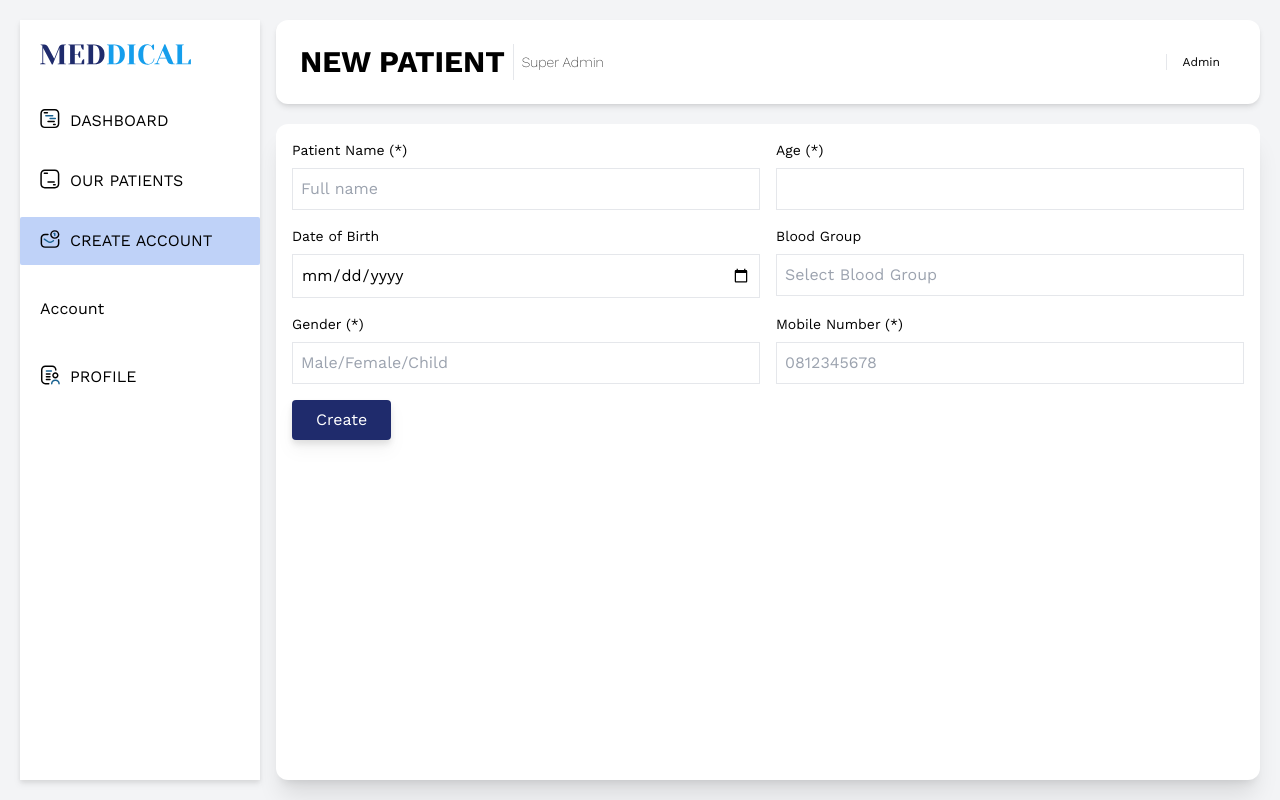
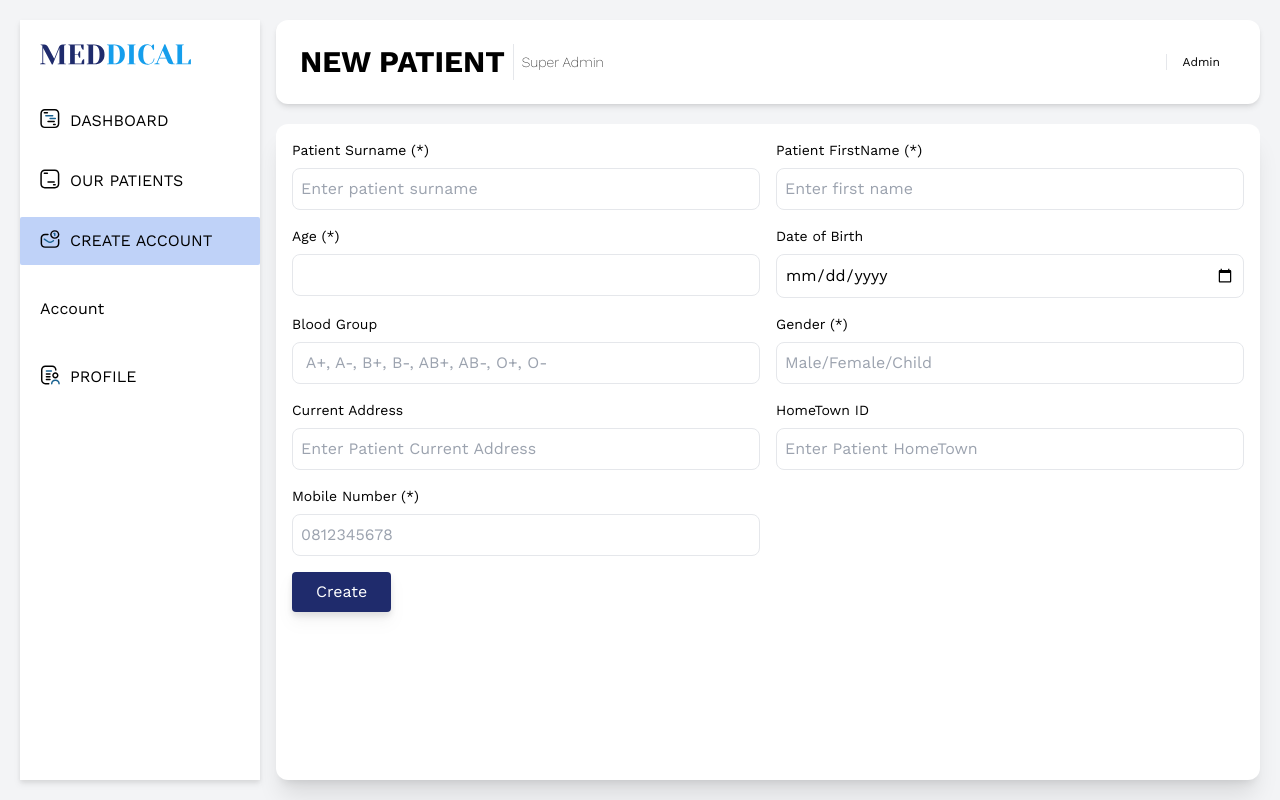
Before and after one commit to Nwanne-san/st-josephs, a Next.js app in the folder frontend/: page /dashboard/createaccount in a window 1280 px wide. Built offline with nearby package versions, Linux system fonts and the light colour scheme.

Commit message:
feat: update form inputs on backend and frontend folders

```diff
--- a/frontend/src/app/dashboard/components/FormInput.tsx
+++ b/frontend/src/app/dashboard/components/FormInput.tsx
@@ -1,11 +1,21 @@
 export const inputFields = [
   {
+    id: "surname",
+    label: "Patient Surname (*)",
+    name: "surname",
+    type: "text",
+    required: true,
+    placeholder: "Enter patient surname",
+    className: "focus:border-blue-2 duration-200",
+  },
+  {
     id: "name",
-      label: "Patient Name (*)",
+    label: "Patient FirstName (*)",
     name: "name",
     type: "text",
     required: true,
-      placeholder: 'Full name',
+    placeholder: "Enter first name",
+    className: "focus:border-blue-2 duration-200",
   },
   {
     id: "age",
@@ -13,20 +23,23 @@ export const inputFields = [
     name: "age",
     type: "number",
     required: true,
+    className: "focus:border-blue-2 duration-200",
   },
   {
     id: "doB",
     label: "Date of Birth",
     name: "doB",
     type: "date",
+    placeholder: ''
   },
   {
     id: "bloodGroup",
     label: "Blood Group",
     name: "bloodGroup",
     type: "dropdown",
-      placeholder: "Select Blood Group",
-      options: ["A+", "A-", "B+", "B-", "AB+", "AB-", "O+", "O-"],
+    // placeholder: "Select Blood Group",
+    className: "focus:border-blue-2 duration-200",
+    placeholder: ` A+, A-, B+, B-, AB+, AB-, O+, O-`,
   },
   {
     id: "gender",
@@ -35,22 +48,32 @@ export const inputFields = [
     type: "text",
     placeholder: "Male/Female/Child",
     required: true,
+    className: "focus:border-blue-2 duration-200",
   },
-    // {
-    //   id: "email",
-    //   label: "Email ID",
-    //   name: "email",
-    //   type: "dropdown",
-    //   placeholder: "Select Email Domain",
-    //   options: ["@gmail.com", "@yahoo.com", "@outlook.com", "@icloud.com"],
-    // },
+  {
+    id: "address",
+    label: "Current Address",
+    name: "address",
+    type: "text",
+    placeholder: "Enter Patient Current Address ",
+    className: "focus:border-blue-2 duration-200",
+  },
+  {
+    id: "homeTown",
+    label: "HomeTown ID",
+    name: "homeTown",
+    type: "text",
+    placeholder: "Enter Patient HomeTown ",
+    className: "focus:border-blue-2 duration-200",
+  },
   {
     id: "contactNumber",
     label: "Mobile Number (*)",
     name: "contactNumber",
     type: "text",
     required: true,
-      placeholder: '0812345678' ,
+    placeholder: "0812345678",
+    className: "focus:border-blue-2 duration-200",
   },
   // {
   //   id: "height",
@@ -64,5 +87,4 @@ export const inputFields = [
   //   name: "weight",
   //   type: "text",
   // },
-
 ];
--- a/frontend/src/app/dashboard/components/ui/Modal.tsx
+++ b/frontend/src/app/dashboard/components/ui/Modal.tsx
@@ -16,8 +16,7 @@ const Modal: React.FC<ModalProps> = ({
   <>
     {isModalOpen && (
       <div className="fixed inset-0 bg-black bg-opacity-50 flex items-center justify-center z-50">
-        <div className="relative bg-white p-6 rounded-lg shadow-lg w-96">
-          {/* Modal Header */}
+        <div className="relative bg-white p-6 rounded-lg shadow-lg w-fit">
           <div className="flex justify-between items-center mb-4">
             <h2 className="text-lg font-semibold">{modalHeader}</h2>
             <button className="p-1 text-gray-500 hover:text-gray-700 hover:bg-gray-200 duration-200 rounded-full" onClick={onClose}>
--- a/frontend/src/app/dashboard/createaccount/page.tsx
+++ b/frontend/src/app/dashboard/createaccount/page.tsx
@@ -5,14 +5,16 @@ import { inputFields } from "../components/FormInput"; // Assuming inputFields i
 // import { X } from "lucide-react";
 // import Dropdown from "@/components/ui/Dropdown";
 
-
 export default function PatientForm() {
   const [name, setFullName] = useState<string>("");
+  const [surname, setSurname] = useState<string>("");
   const [age, setAge] = useState<string>("");
   const [errors, setErrors] = useState<string | null>(null);
   const [bloodGroup, setBloodGroup] = useState("");
   const [doB, setDoB] = useState("");
   const [gender, setGender] = useState("");
+  const [address, setAddress] = useState("");
+  const [homeTown, setHomeTown] = useState("");
   const [contactNumber, setContactNumber] = useState("");
   // const [admissionDate, setAdmissionDate] = useState("");
 
@@ -23,14 +25,25 @@ export default function PatientForm() {
     const { name, value } = e.target;
 
     switch (name) {
+      case "surname":
+        setSurname(value);
+        break;
       case "name":
         setFullName(value);
         break;
       case "age":
         setAge(value);
         break;
+
       case "bloodGroup":
         setBloodGroup(value);
+        break;
+
+      case "address":
+        setAddress(value);
+        break;
+      case "homeTown":
+        setHomeTown(value);
         break;
       case "doB":
         setDoB(value);
@@ -51,15 +64,18 @@ export default function PatientForm() {
     const token = localStorage.getItem("adminToken");
 
     try {
-const response = await axios.post(
+      const response = await axios.post(
         "http://localhost:5000/api/patients", // API endpoint
         {
+          surname,
           name,
           age,
           bloodGroup,
           doB: new Date(doB).getTime(), // If using a date input, conve
           gender,
           contactNumber,
+          address,
+          homeTown,
           // createdBy: 'someUserId',
         },
         {
@@ -69,7 +85,7 @@ const response = await axios.post(
           },
         }
       );
-      console.log(response.data)
+      console.log(response.data);
 
       alert("Patient created successfully!");
       setErrors(null);
@@ -94,28 +110,40 @@ const response = await axios.post(
                 placeholder={field.placeholder}
               />
             ) : ( */}
-              {field.name === "doB" ? (
+            {field.name === "doB" ? (
               <input
                 type="date"
                 name="doB"
-                value={doB}  // Set the value of doB as a date string
+                value={doB} // Set the value of doB as a date string
                 onChange={handleChange}
-                className="border p-2 w-full"
-                placeholder={field.placeholder}
+                className={`border p-2 w-full rounded-lg ${field.className}`}
+                // placeholder={field.placeholder}
               />
             ) : (
               <input
                 type={field.type}
                 name={field.name}
                 value={
-                  field.name === "name" ? name :
-                  field.name === "age" ? age :
-                  field.name === "bloodGroup" ? bloodGroup :
-                  field.name === "gender" ? gender :
-                  field.name === "contactNumber" ? contactNumber : ""
+                  field.name === "surname"
+                    ? surname :
+                  field.name === "name"
+                    ? name
+                    : field.name === "age"
+                    ? age
+                    : field.name === "bloodGroup"
+                    ? bloodGroup
+                    : field.name === "gender"
+                    ? gender
+                    : field.name === "address"
+                    ? address
+                    : field.name === "homeTown"
+                    ? homeTown
+                    : field.name === "contactNumber"
+                    ? contactNumber
+                    : ""
                 }
                 onChange={handleChange}
-                className="border p-2 w-full"
+                className={`border p-2 w-full rounded-lg hover:bg-gray-100 ${field.className} `}
                 placeholder={field.placeholder}
               />
             )}
--- a/frontend/src/app/dashboard/patients/components/EditModal.tsx
+++ b/frontend/src/app/dashboard/patients/components/EditModal.tsx
@@ -1,43 +1,58 @@
 // EditModal Component
 import React, { useState } from "react";
+import { toast } from "sonner";
+import { useRouter } from "next/navigation";
 
 interface EditModalProps {
   id: string;
+  surname: string;
   name: string;
   age: number;
   contactNumber: number;
   bloodGroup: string;
   gender: string;
+  address: string;
+  homeTown: string;
   onClose: () => void;
   onPatientUpdated: (updatedPatient: {
+    surname: string;
     name: string;
     age: number;
     contactNumber: number;
     bloodGroup: string;
+    address: string;
+    homeTown: string;
     gender: string;
   }) => void;
 }
 
 const EditModal = ({
   id,
+  surname: initialSurname,
   name: initialName,
   age: initialAge,
   contactNumber: initialContactNumber,
   bloodGroup: initialBloodGroup,
   gender: initialGender,
+  address: initialAddress,
+  homeTown: initialHomeTown,
   onClose,
   onPatientUpdated,
 }: EditModalProps) => {
+  const [surname, setSurname] = useState(initialSurname);
   const [name, setName] = useState(initialName);
   const [age, setAge] = useState(initialAge);
   const [contactNumber, setContactNumber] = useState(initialContactNumber);
   const [bloodGroup, setBloodGroup] = useState(initialBloodGroup);
   const [gender, setGender] = useState(initialGender);
+  const [address, setAddress] = useState(initialAddress);
+  const [homeTown, setHomeTown] = useState(initialHomeTown);
   const [isSubmitting, setIsSubmitting] = useState(false);
+
+  const router = useRouter();
 
   const handleSubmit = async (e: React.FormEvent) => {
     e.preventDefault();
-    setIsSubmitting(true);
 
     try {
       const token = localStorage.getItem("adminToken");
@@ -47,7 +62,16 @@ const EditModal = ({
           "Content-Type": "application/json",
           Authorization: `Bearer ${token}`,
         },
-        body: JSON.stringify({ name, age, contactNumber, bloodGroup, gender }),
+        body: JSON.stringify({
+          surname,
+          name,
+          age,
+          contactNumber,
+          bloodGroup,
+          gender,
+          address,
+          homeTown,
+        }),
       });
 
       if (!response.ok) {
@@ -56,18 +80,25 @@ const EditModal = ({
 
       const updatedPatient = await response.json();
       onPatientUpdated(updatedPatient);
-      alert("Patient updated successfully!");
+      toast.success("Patient updated successfully!");
+      setIsSubmitting(true);
+      setTimeout(() => {
+        window.location.reload(); // or router.reload() for Next.js
+      }, 2000);
     } catch (error) {
       console.error(error);
       alert("Failed to update patient. Please try again.");
     } finally {
       setIsSubmitting(false);
       onClose();
+      router.refresh();
+
     }
   };
 
   return (
     <form onSubmit={handleSubmit} className="flex flex-col gap-4">
+      <div className="flex gap-4">
         <div>
           <label className="block text-sm font-medium">Name</label>
           <input
@@ -78,6 +109,18 @@ const EditModal = ({
             required
           />
         </div>
+        <div>
+          <label className="block text-sm font-medium">Surname</label>
+          <input
+            type="text"
+            value={surname}
+            onChange={(e) => setSurname(e.target.value)}
+            className="w-full px-4 py-2 border rounded-lg"
+            required
+          />
+        </div>
+      </div>
+      <div className="flex gap-4">
         <div>
           <label className="block text-sm font-medium">Age</label>
           <input
@@ -98,12 +141,33 @@ const EditModal = ({
             required
           />
         </div>
+      </div>
       <div>
         <label className="block text-sm font-medium">Blood Group</label>
         <input
           type="text"
           value={bloodGroup}
           onChange={(e) => setBloodGroup(e.target.value)}
+          className="w-full px-4 py-2 border rounded-lg"
+          required
+        />
+      </div>
+      <div>
+        <label className="block text-sm font-medium">Address</label>
+        <input
+          type="text"
+          value={address}
+          onChange={(e) => setAddress(e.target.value)}
+          className="w-full px-4 py-2 border rounded-lg"
+          required
+        />
+      </div>
+      <div>
+        <label className="block text-sm font-medium">Home Town</label>
+        <input
+          type="text"
+          value={homeTown}
+          onChange={(e) => setHomeTown(e.target.value)}
           className="w-full px-4 py-2 border rounded-lg"
           required
         />
--- a/frontend/src/app/dashboard/patients/page.tsx
+++ b/frontend/src/app/dashboard/patients/page.tsx
@@ -91,9 +91,7 @@ function PatientsPage() {
 
   return (
     <div className="p-6">
-      {/* Header */}
       <div className="flex flex-wrap justify-between items-center mb-6">
-        {/* Search Input */}
         <input
           type="text"
           placeholder="Search by name..."
@@ -170,9 +168,12 @@ function PatientsPage() {
           {paginatedPatients.map((patient) => (
             <PatientCard
               key={patient._id}
+              surname={patient.surname}
               name={patient.name}
               age={patient.age}
               id={patient._id}
+              homeTown={patient.homeTown}
+              address={patient.address}
               createdAt={patient.createdAt}
               bloodGroup={patient.bloodGroup}
               contactNumber={patient.contactNumber}
--- a/frontend/src/types/index.d.ts
+++ b/frontend/src/types/index.d.ts
@@ -1,4 +1,5 @@
 export interface Patient {
+    surname: ReactNode;
     id: ReactNode;
     _id: string;
     name: string;
@@ -7,4 +8,6 @@ export interface Patient {
     bloodGroup: string;
     contactNumber: number;
     createdAt: string;
+    address: string;
+    homeTown: string;
   }
```
Also changed, not shown: frontend/src/app/dashboard/components/ui/PatientCard.tsx (+15 -4 lines), frontend/src/app/dashboard/patients/[id]/page.tsx (+11 -8 lines), 2 other files (tests, documents, lock files or other folders). Lines whose indentation alone changed are shown as unchanged.
